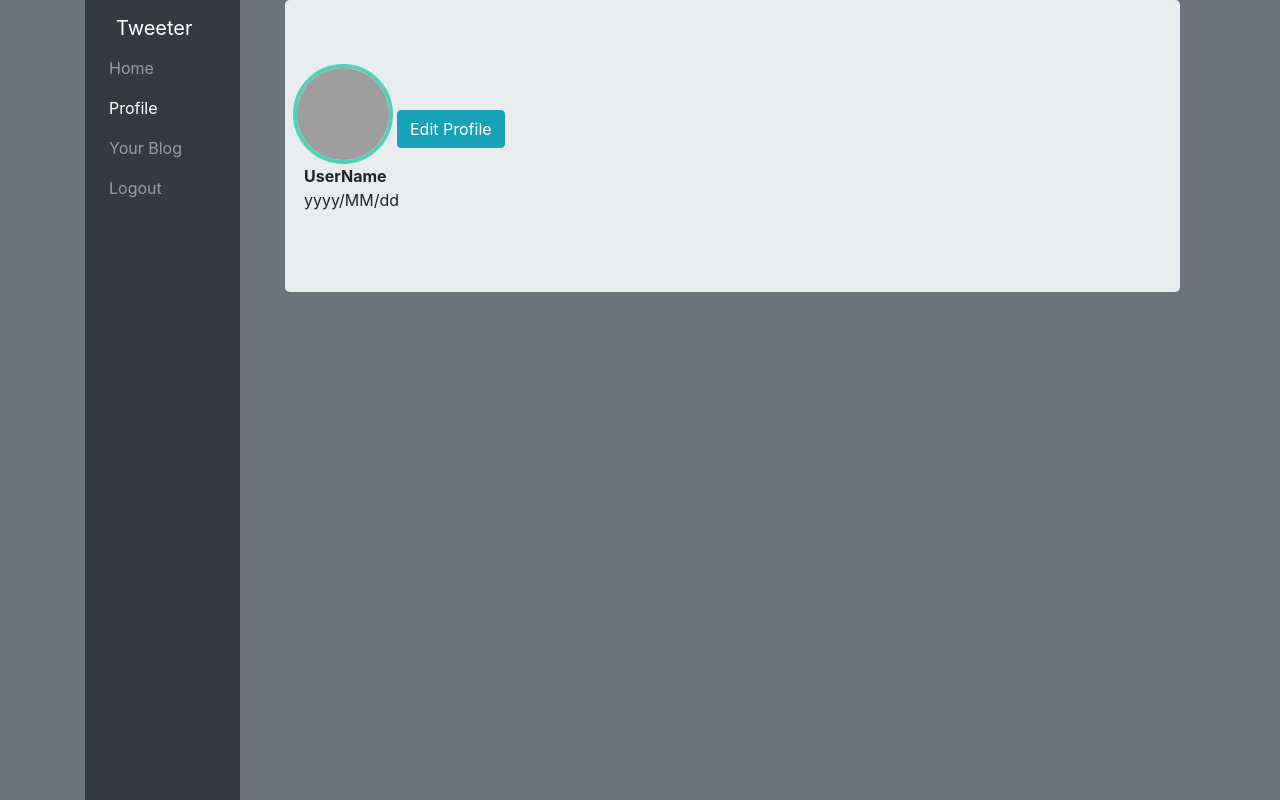
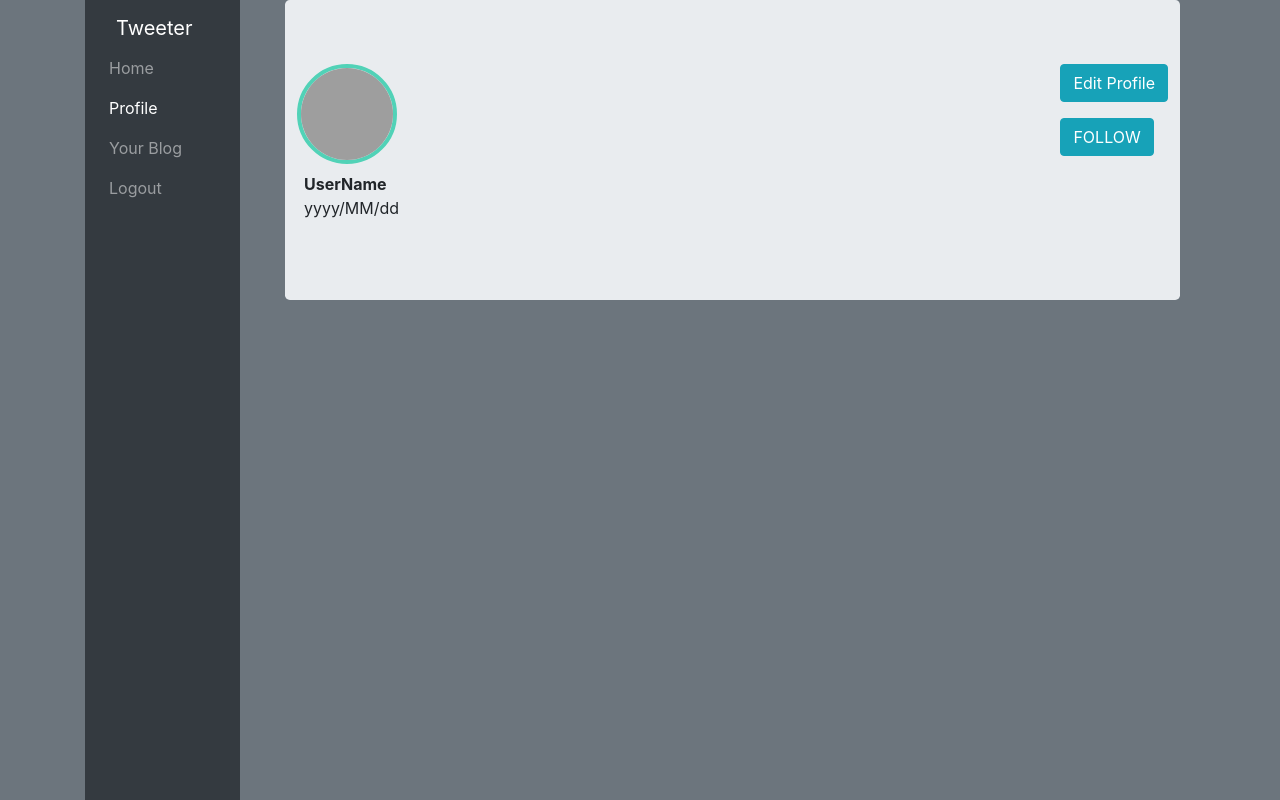
Before and after one commit to hamidrezarj/twitter_clone, a Django app: a page that uses tweets/templates/tweets/profile.html in a window 1280 px wide. Run offline with Django 3.2, Linux system fonts and the light colour scheme; the visitor is signed in with stand-in values (Sample User, id 1); data comes from the database, SQL or seed files in the repository; data that the repository does not hold is empty; some libraries are stand-ins or nearby versions; grey boxes are pictures that could not be loaded.

Commit message:
Update profile.html and tweet_template.html follow button

```diff
--- a/tweets/templates/tweets/profile.html
+++ b/tweets/templates/tweets/profile.html
@@ -52,17 +52,26 @@
             </div>
 
             <div class="jumbotron pl-1 pr-1">
-                <div class="profile_top d-md-flex d-sm-inline">
-                    <div class="d-flex  ml-md-1 ml-sm-3">
+                <div class="profile_top d-md-flex d-sm-inline justify-content-between">
+                    <div class="d-flex  ml-md-2 ml-sm-3">
                         <img class="float-left pfpBeeg"
-                             src="//lh3.googleusercontent.com/-6V8xOA6M7BA/AAAAAAAAAAI/AAAAAAAAAAA/rzlHcD0KYwo/photo.jpg?sz=120"/>
+                             src="https://mdbootstrap.com/img/Photos/Others/placeholder-avatar.jpg"/>
                     </div>
-                    <div class="d-flex align-self-end ml-md-1 mr-2 mb-3 ml-sm-3">
-                        <button class="btn btn-info inline" id="editTrigger" data-toggle="modal" data-target="#editModal">
-                            Edit Profile
-                        </button>
+{#                    IMPORTANT: bottom div was made for 2 buttons!!#}
+                    <div class="align-self-center">
+                        <div class="d-flex align-self-end ml-md-1 mr-2 mb-3 ml-sm-3">
+                            <button class="btn btn-info inline" id="editTrigger" data-toggle="modal" data-target="#editModal">
+                                Edit Profile
+                            </button>
+                        </div>
+    {#                    IF ON ANOTHER USER PROFILE ^THIS HAS TO BE "FOLLOW/UNFOLLOW" BUTTON#}
+                        <div class="d-flex align-self-end ml-md-1 mr-2 mb-3 ml-sm-3">
+                            <button class="btn btn-info inline" id="editTrigger" data-toggle="modal" data-target="#editModal">
+                                FOLLOW
+                            </button>
+                        </div>
+    {#                    ^THIS IS JUST FOR FUNCTIONALITY TEST OF FOLLOW FOR NOW#}
                     </div>
-{#                    IF ON ANOTHER USER PROFILE ^THIS HAS TO BE "FOLLOW/UNFOLLOW" BUTTON#}
                 </div>
                 <div class="container align-bottom">
 {#                    <b>{{profile_name}}</b>#}
```
Also changed, not shown: tweets/templates/tweets/tweet_template.html (+9 -1 lines).
